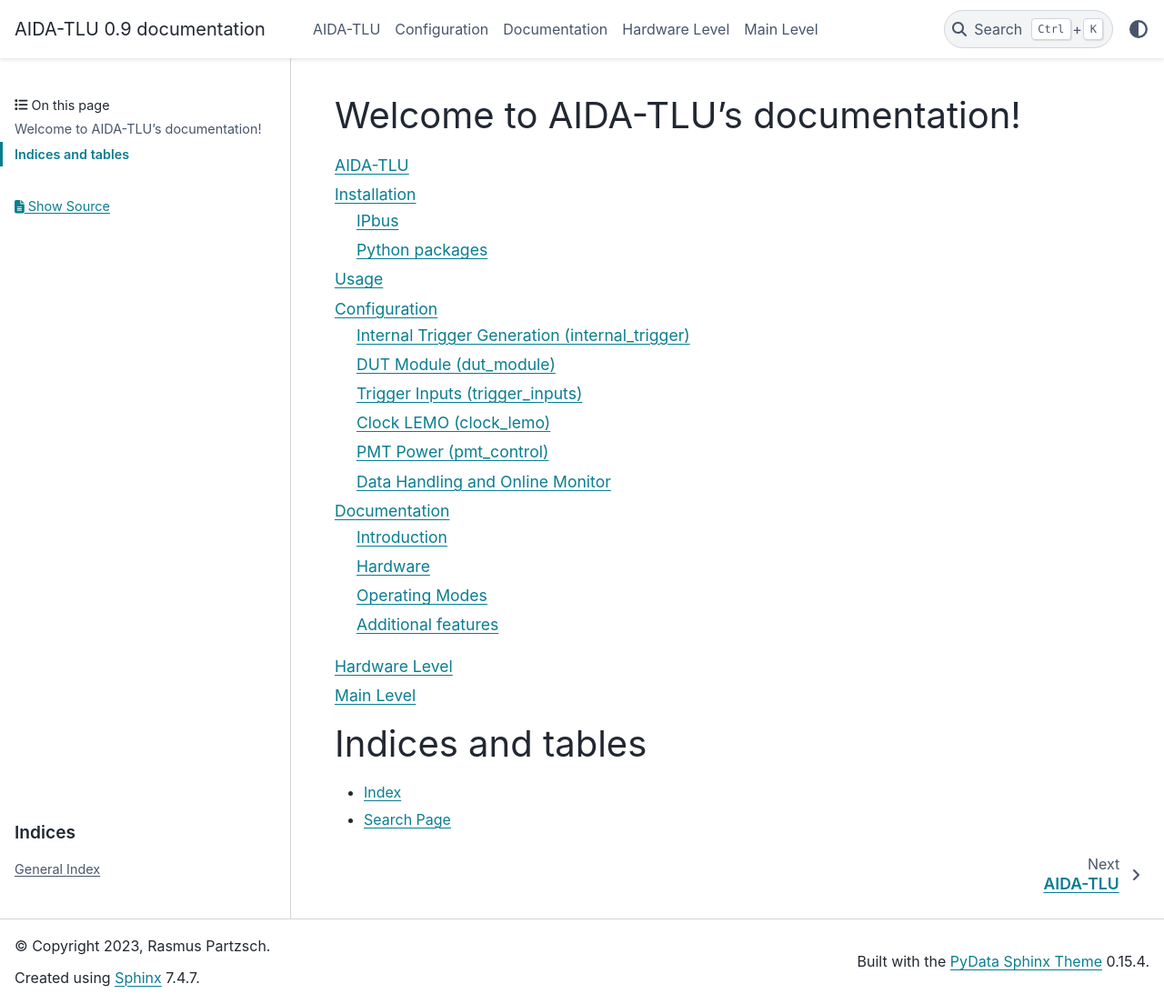
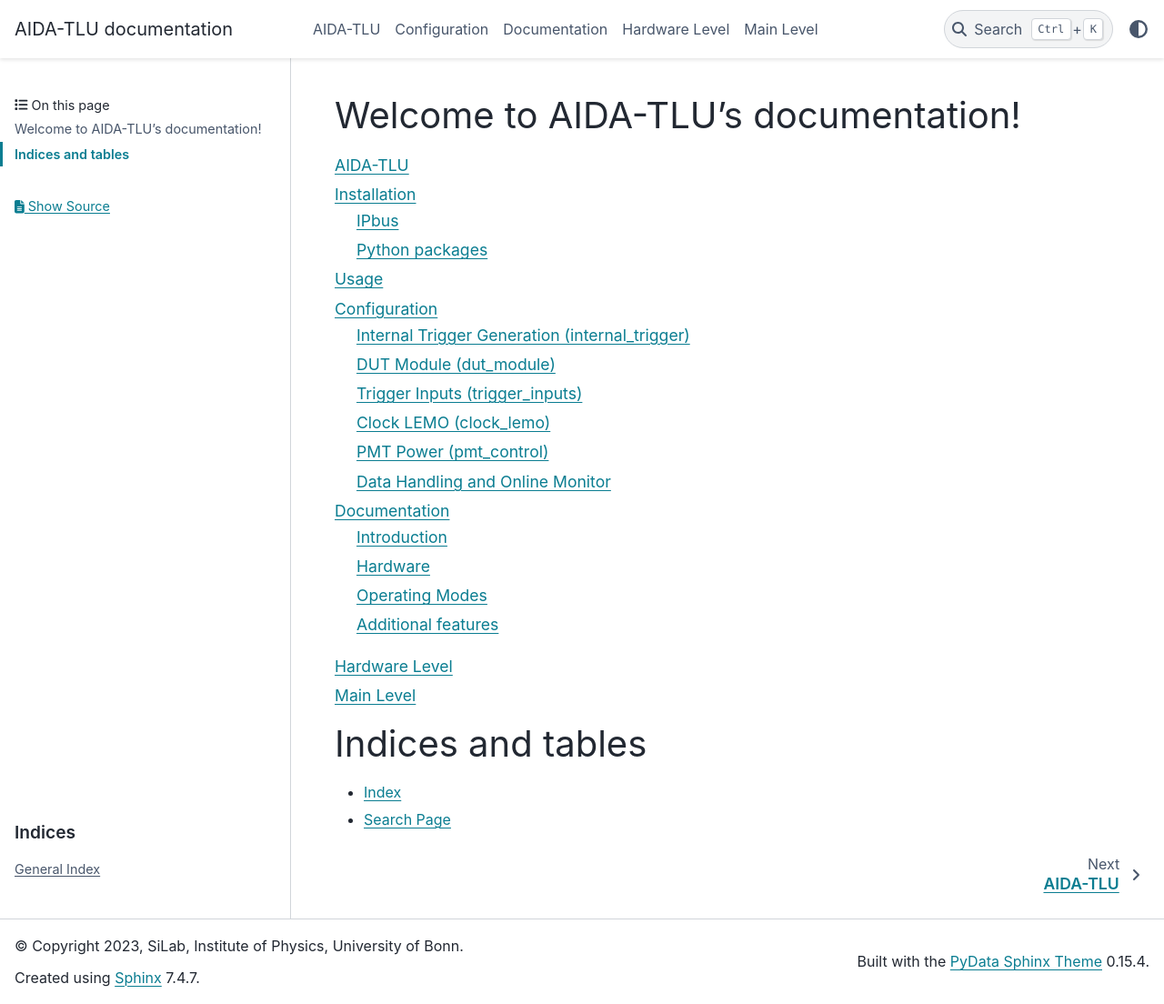
Before and after one commit to SiLab-Bonn/aidatlu, a Sphinx documentation site: the page built from docs/source/index.rst, in a window 1280 px wide and 1104 px high. Shown: the whole window at 91% size. Built offline with Sphinx 7.4.7 and the PyData theme 0.15.4, drawn with Linux system fonts in a browser that asks for light colours.

Commit message:
DEV: version control + setup

```diff
--- a/docs/source/conf.py
+++ b/docs/source/conf.py
@@ -6,11 +6,14 @@
 # -- Project information -----------------------------------------------------
 # https://www.sphinx-doc.org/en/master/usage/configuration.html#project-information
 
+
+with open('../../VERSION') as version_file:
+    version = version_file.read().strip()
+
 project = 'AIDA-TLU'
-copyright = '2023, Rasmus Partzsch'
+copyright = '2023, SiLab, Institute of Physics, University of Bonn'
 author = 'Rasmus Partzsch'
-release = '0.9'
-
+release = version
 
 import sys
 import os
--- a/setup.py
+++ b/setup.py
@@ -9,10 +9,12 @@
 # Requirements
 install_requires = ['online_monitor', 'pytest', 'numpy', 'tables', 'logger']
 
+with open('VERSION') as version_file:
+    version = version_file.read().strip()
 
 setup(
     name='aidatlu',
-    version='0.1.0',
+    version=version,
     description='Control software for AIDA-2020 TLU',
     url='https://github.com/Silab-Bonn/aidatlu',
     license='',
```
Also changed, not shown: 2 other files.
